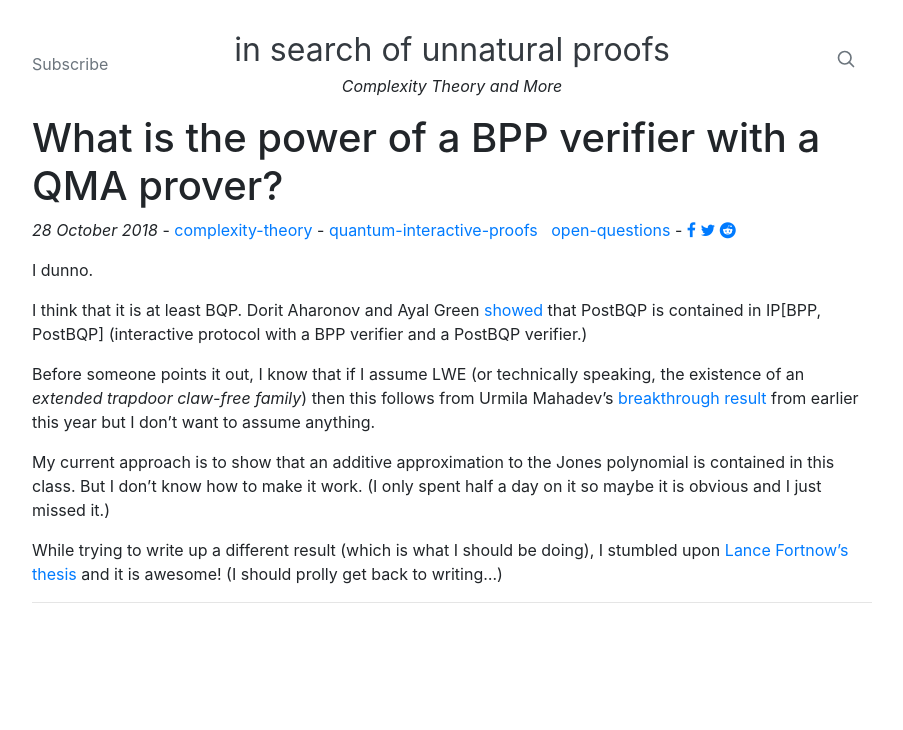
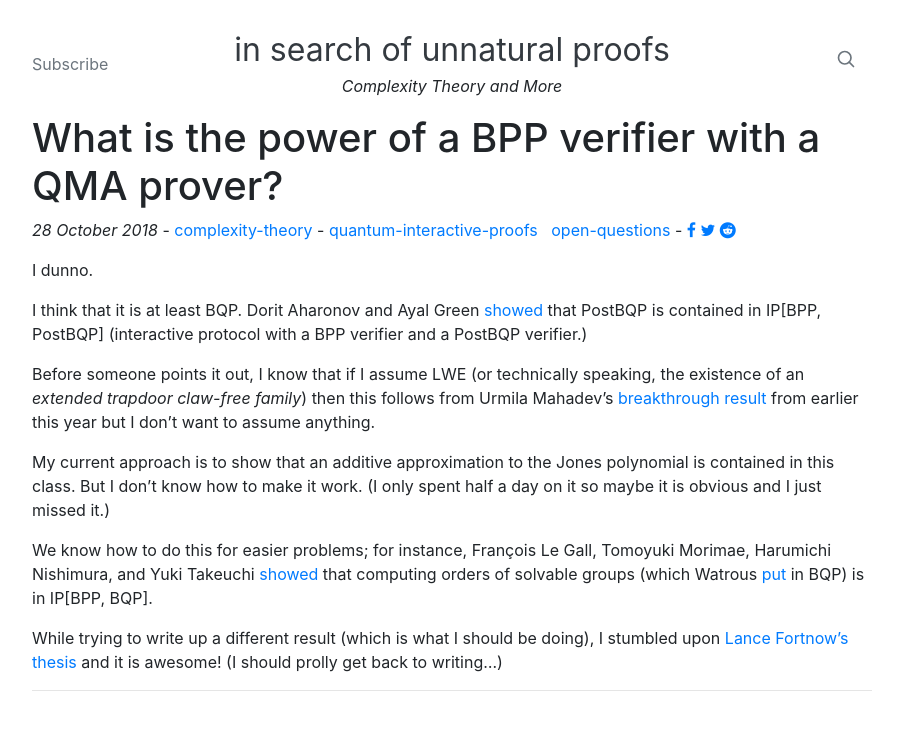
Before and after one commit to unnatural-proofs/unnatural-proofs.github.io, a Jekyll site: the page built from _posts/2018-10-28-what-is-the-power-of.md, in a window 1280 px wide. Shown: the top 730 px of the page, without its empty margins (188-1091 px from the left). Built offline with Jekyll 4.4.1, drawn with Linux system fonts in a browser that asks for light colours; nearby versions of some CDN libraries; comment, search, counter and statistics services are not loaded.

Commit message:
added a paragraph

```diff
--- a/_posts/2018-10-28-what-is-the-power-of.md
+++ b/_posts/2018-10-28-what-is-the-power-of.md
@@ -17,4 +17,6 @@ family*) then this follows from Urmila Mahadev's [breakthrough result](https://a
 
 My current approach is to show that an additive approximation to the Jones polynomial is contained in this class. But I don't know how to make it work. (I only spent half a day on it so maybe it is obvious and I just missed it.)
 
+We know how to do this for easier problems; for instance, François Le Gall, Tomoyuki Morimae, Harumichi Nishimura, and Yuki Takeuchi [showed](https://arxiv.org/abs/1805.03385) that computing orders of solvable groups (which Watrous [put](https://cs.uwaterloo.ca/~watrous/Papers/QuantumAlgorithmsSolvableGroups.pdf) in BQP) is in IP[BPP, BQP].
+
 While trying to write up a different result (which is what I should be doing), I stumbled upon [Lance Fortnow's thesis](https://lance.fortnow.com/papers/files/thesis.pdf) and it is awesome! (I should prolly get back to writing...)
```
